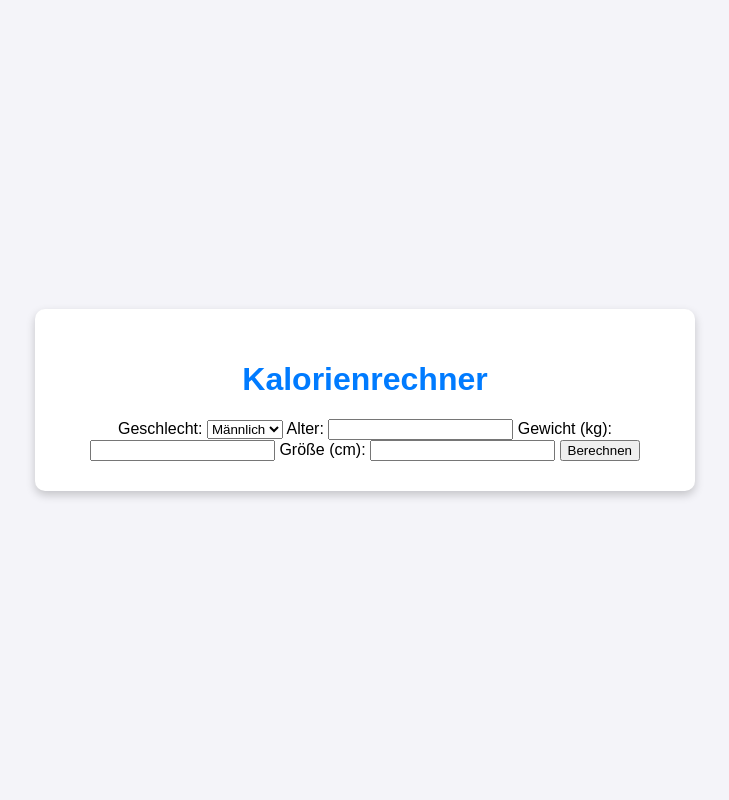
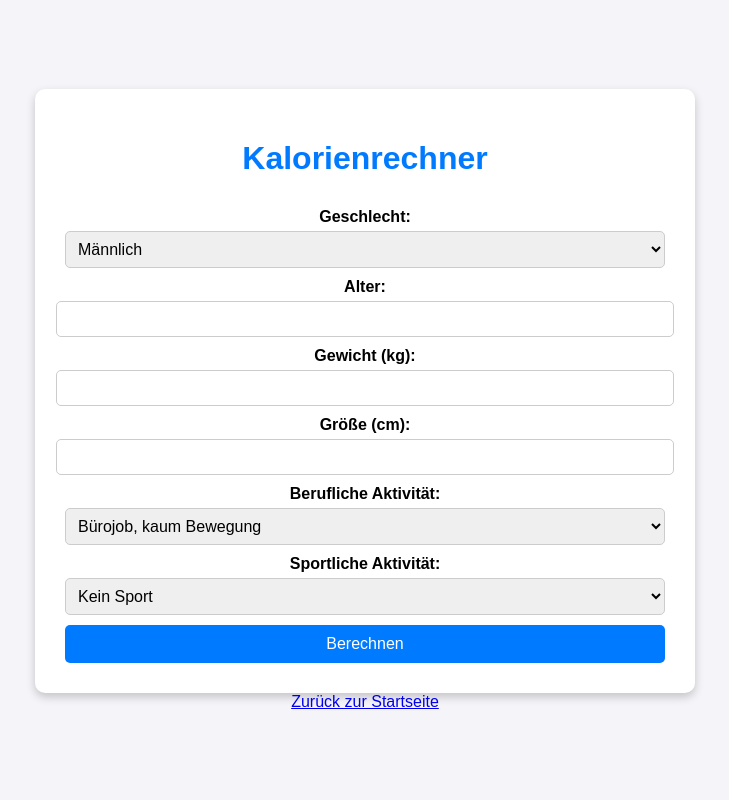
Before and after one commit to quentin050602/meine-website, a Flask app: page /Kalorien in a window 1280 px wide. Shown: the whole page, without its empty margins (275-1004 px from the left). Run offline with Flask 3, Linux system fonts and the light colour scheme; some libraries are stand-ins or nearby versions.

Commit message:
fix kalorien

```diff
--- a/app.py
+++ b/app.py
@@ -117,8 +117,8 @@ def calculate_tdee(gender, age, weight, height, job_activity, sport_frequency):
 
     # Makronährstoffverteilung (30% Eiweiß, 25% Fett, 45% Kohlenhydrate)
     def calculate_macros(calories):
-        protein = (calories * 0.30) / 4  # Eiweiß: 4 kcal/g
-        fat = (calories * 0.25) / 9  # Fett: 9 kcal/g
+        protein = (calories * 0.25) / 4  # Eiweiß: 4 kcal/g
+        fat = (calories * 0.3) / 9  # Fett: 9 kcal/g
         carbs = (calories * 0.45) / 4  # Kohlenhydrate: 4 kcal/g
         return round(protein, 1), round(fat, 1), round(carbs, 1)
 
--- a/templates/Kalorien.html
+++ b/templates/Kalorien.html
@@ -14,6 +14,7 @@
             justify-content: center;
             align-items: center;
             height: 100vh;
+            flex-direction: column;
         }
 
         .container {
@@ -30,10 +31,53 @@
             color: #007BFF;
         }
 
+        form {
+            display: flex;
+            flex-direction: column;
+            align-items: center;
+        }
+
+        label {
+            font-weight: bold;
+            margin-top: 10px;
+        }
+
+        select, input {
+            padding: 8px;
+            margin-top: 5px;
+            border: 1px solid #ccc;
+            border-radius: 5px;
+            font-size: 16px;
+            width: 100%;
+        }
+
+        button {
+            padding: 10px;
+            background-color: #007BFF;
+            color: white;
+            border: none;
+            border-radius: 5px;
+            font-size: 16px;
+            cursor: pointer;
+            transition: background-color 0.3s ease;
+            width: 100%;
+            margin-top: 10px;
+        }
+
+        button:hover {
+            background-color: #0056b3;
+        }
+
+        .result {
+            font-size: 18px;
+            margin-top: 20px;
+            font-weight: bold;
+        }
+
         table {
             width: 100%;
             border-collapse: collapse;
-            margin-top: 10px;
+            margin-top: 20px;
         }
 
         th, td {
@@ -47,19 +91,22 @@
             color: white;
         }
 
-        .result {
-            font-size: 18px;
-            margin-top: 20px;
+        .error {
+            color: red;
             font-weight: bold;
+            margin-top: 10px;
         }
     </style>
 </head>
 <body>
     <div class="container">
         <h1>Kalorienrechner</h1>
+        {% if error %}
+            <p class="error">{{ error }}</p>
+        {% endif %}
         <form method="post">
             <label for="gender">Geschlecht:</label>
-            <select name="gender" id="gender">
+            <select name="gender" id="gender" required>
                 <option value="male">Männlich</option>
                 <option value="female">Weiblich</option>
             </select>
@@ -72,6 +119,24 @@
 
             <label for="height">Größe (cm):</label>
             <input type="number" name="height" id="height" required>
+
+            <label for="job_activity">Berufliche Aktivität:</label>
+            <select name="job_activity" id="job_activity" required>
+                <option value="sedentary">Bürojob, kaum Bewegung</option>
+                <option value="lightly_active">Leichte Bewegung (z. B. Lehrer, Verkäufer)</option>
+                <option value="moderately_active">Handwerker, Kellner</option>
+                <option value="very_active">Bauarbeiter, Landwirt</option>
+                <option value="extremely_active">Leistungssportler, Schwerstarbeit</option>
+            </select>
+
+            <label for="sport_frequency">Sportliche Aktivität:</label>
+            <select name="sport_frequency" id="sport_frequency" required>
+                <option value="none">Kein Sport</option>
+                <option value="light">Leicht (1-2x Woche)</option>
+                <option value="moderate">Mittel (3-4x Woche)</option>
+                <option value="heavy">Intensiv (5-6x Woche)</option>
+                <option value="extreme">Extrem (Täglich)</option>
+            </select>
 
             <button type="submit">Berechnen</button>
         </form>
@@ -114,5 +179,7 @@
             </table>
         {% endif %}
     </div>
+    <a class="home-btn" href="{{ url_for('home') }}">Zurück zur Startseite</a>
+
 </body>
 </html>
```
